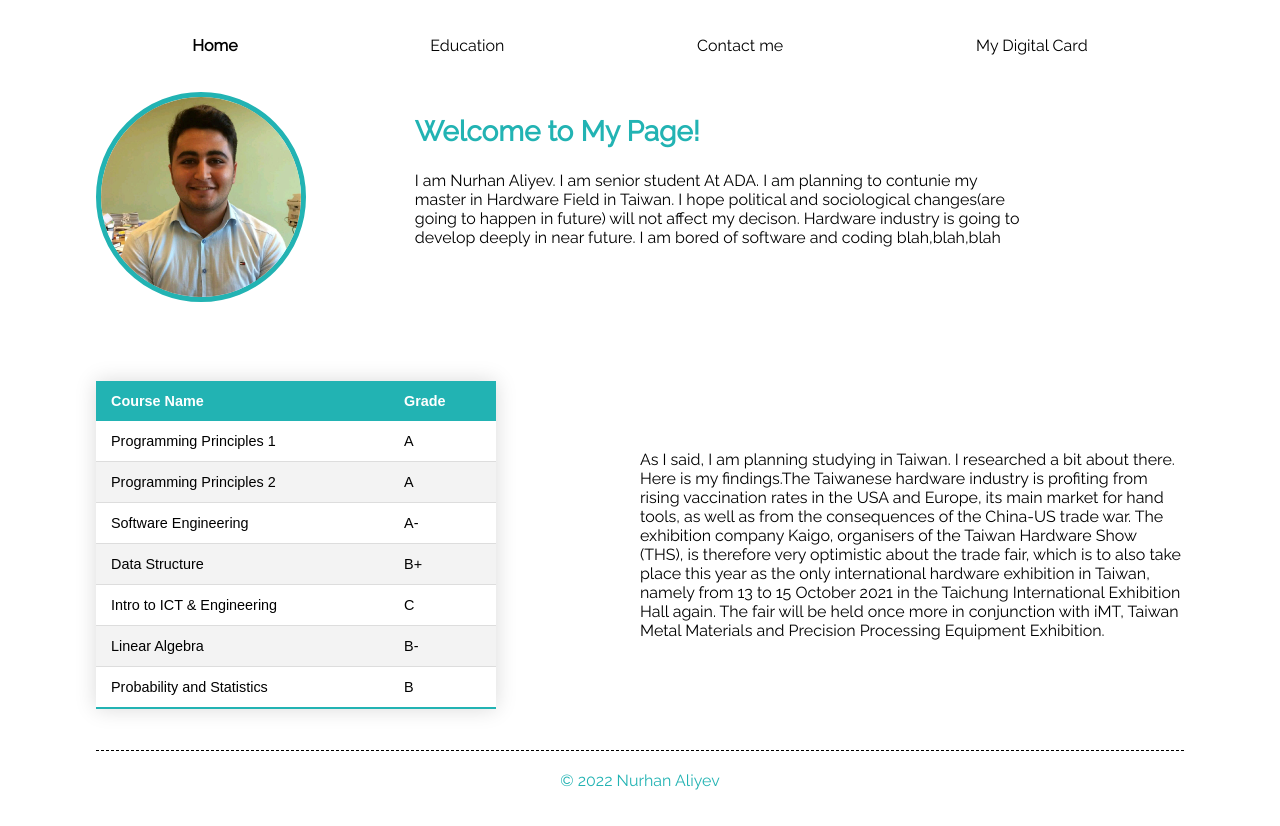
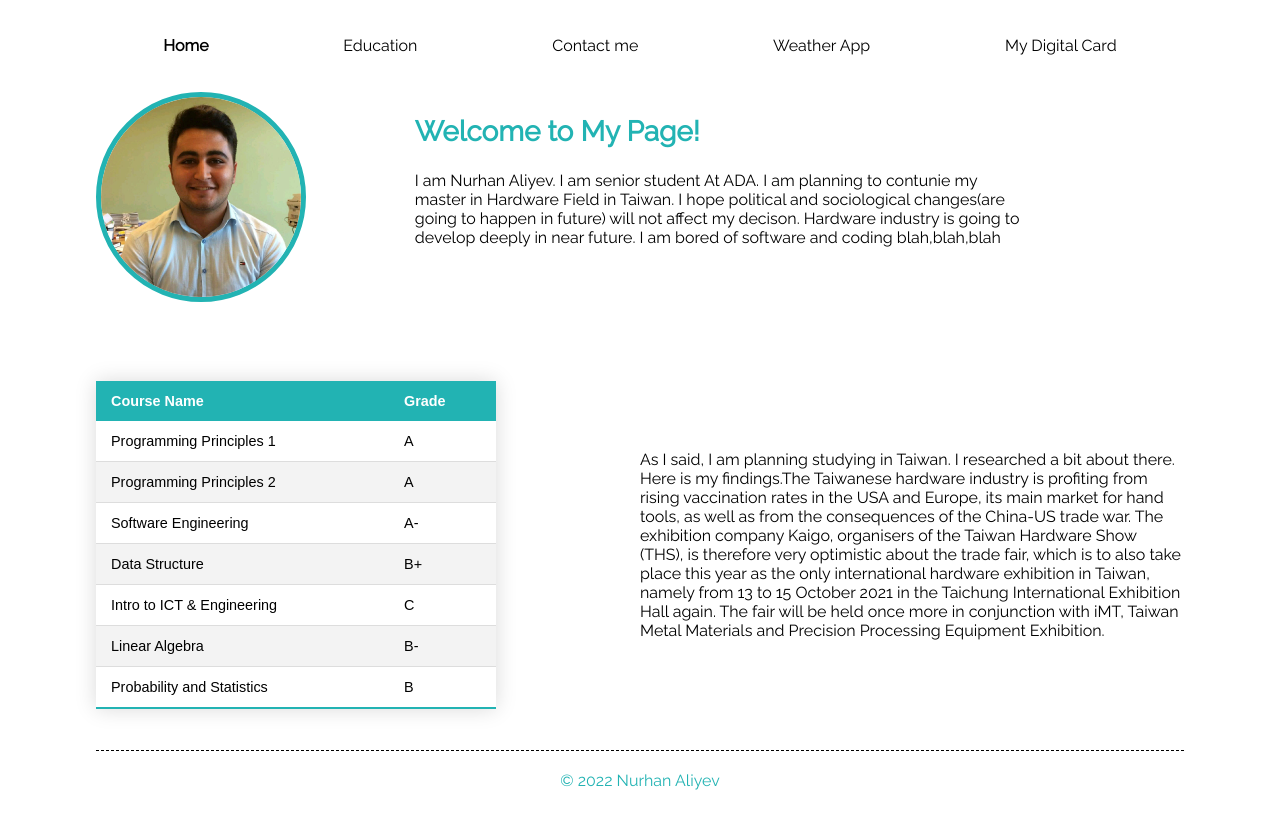
Before and after one commit to nurhanaliyev6/My_personal_website, a plain HTML site: page index.html in a window 1280 px wide. Drawn offline with Linux system fonts and the light colour scheme.

Commit message:
weather app is added

```diff
--- a/index.html
+++ b/index.html
@@ -17,6 +17,7 @@
                 <li class="nav-item nav-active"><a href="index.html" target="_blank" rel="noopener noreferrer">Home</a></li>
                 <li class="nav-item"><a href="education.html" rel="noopener noreferrer">Education</a></li>
                 <li class="nav-item"><a href="contact-me.html"  rel="noopener noreferrer">Contact me</a></li>
+                <li class="nav-item"><a href="weather.html"  rel="noopener noreferrer">Weather App</a></li>
                 <li class="nav-item"><a href="digital-card.html"  rel="noopener noreferrer">My Digital Card</a></li>
             </ul>
         </section>
```
